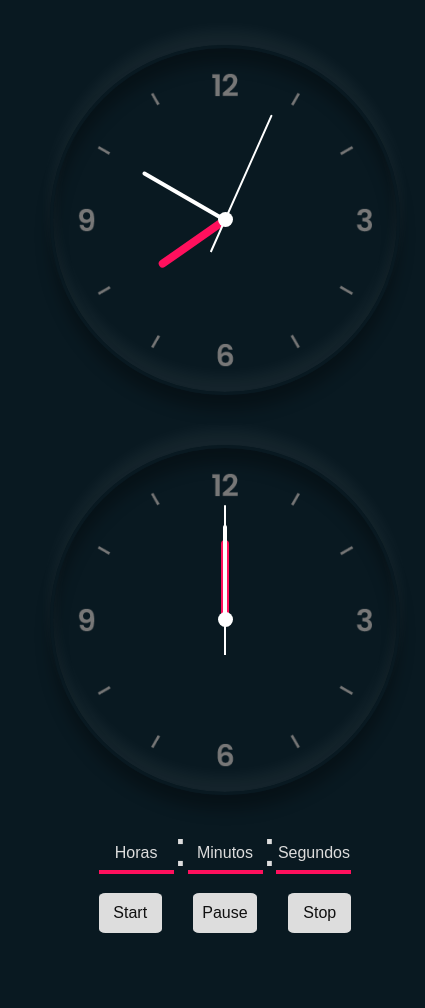
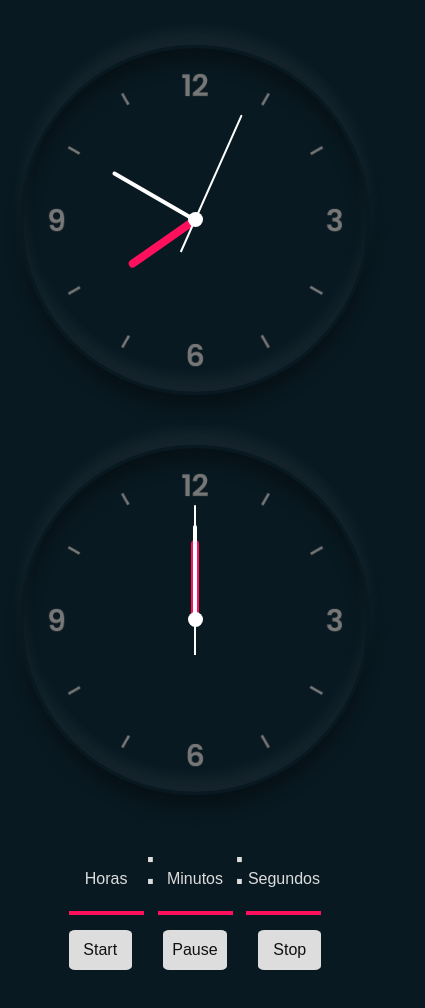
Before and after one commit to carlos-eduardo-dev/clock-js, a website: page src/view/index.html in a window 390 px wide. Shown: the whole page, 425 px wide, since content can reach past the window. Before the commit the page ends 973 px from the top, so only its background shows below. Drawn offline with Linux system fonts and the light colour scheme.

Commit message:
Css @media update | Inputs height update

```diff
--- a/public/styles/main.css
+++ b/public/styles/main.css
@@ -31,5 +31,7 @@ input[type=number]::-webkit-inner-spin-button, input[type=number]::-webkit-outer
 @media (max-width: 800px) {
     body {
         flex-direction: column;
+        width: 100%;
+        align-items: center;
     }
 }
--- a/public/styles/set-timer.css
+++ b/public/styles/set-timer.css
@@ -9,7 +9,8 @@
 .text-field {
     position: relative;
     width: 75px;
-    height: 50px;
+    height: 75px;
+    margin-top: 20px;
     font-size: 16px;
 }
 
```
